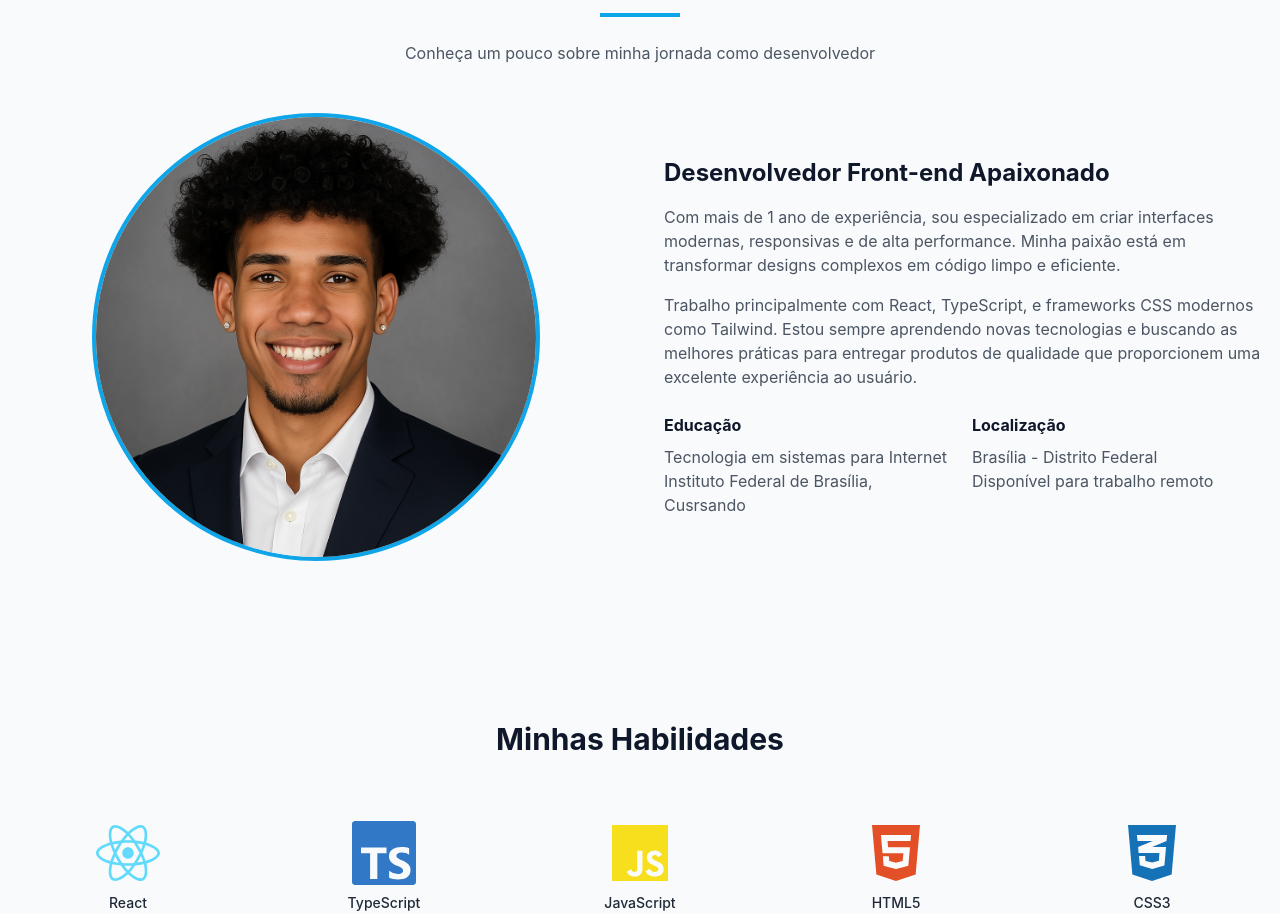
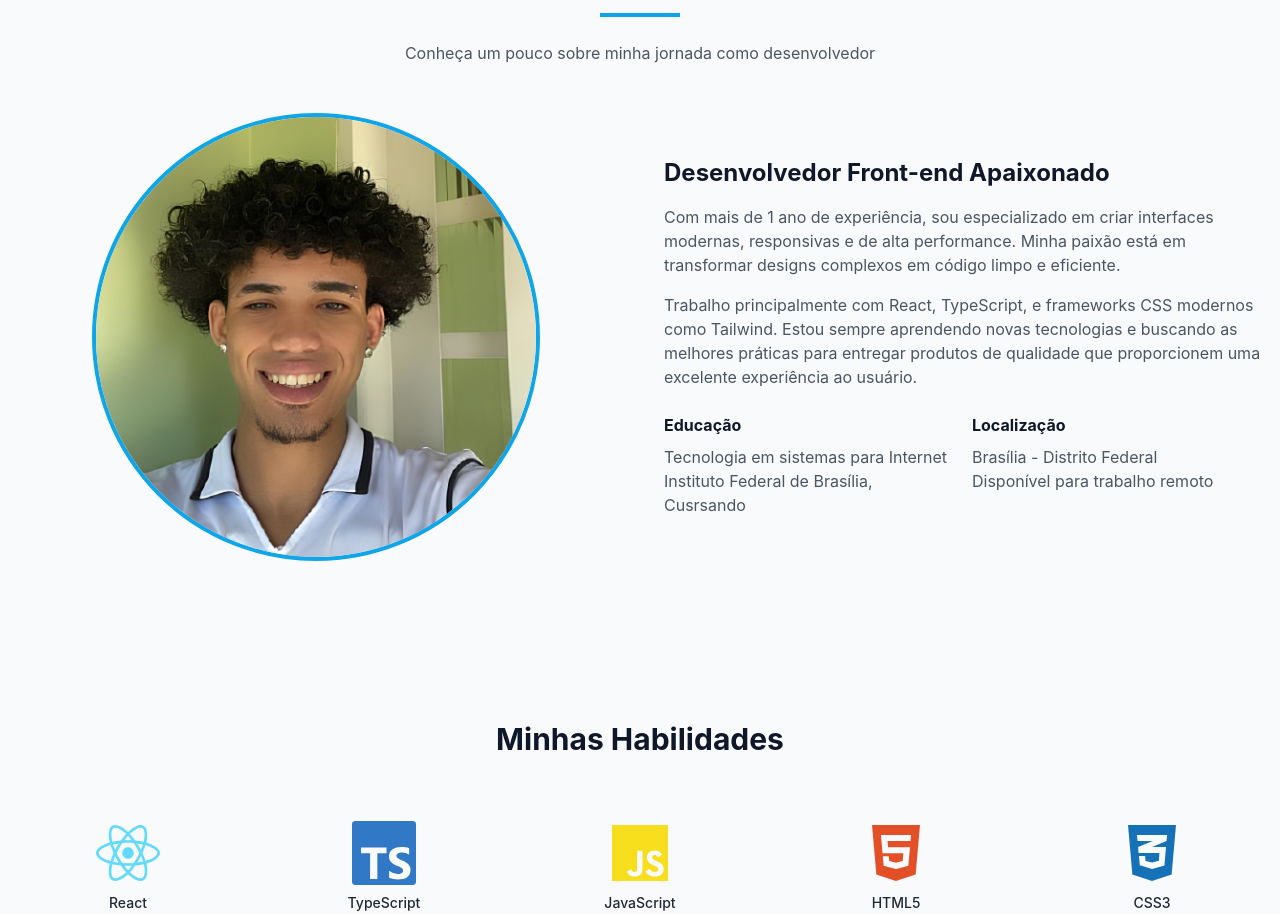
Before and after one commit to marcoscamarg0/meu-portfolio, a React (Vite) app: page / in a window 1280 px wide. Shown: the part 911-1825 px from the top of the page. Built offline with nearby package versions, Linux system fonts and the light colour scheme; the HTML template or start-up script is replaced by a standard one.

Commit message:
Update About.jsx

```diff
--- a/src/components/About.jsx
+++ b/src/components/About.jsx
@@ -26,7 +26,7 @@ const About = () => {
           >
             <div className="aspect-square max-w-md mx-auto overflow-hidden rounded-full border-4 border-primary dark:border-blue-400">
               <img
-                src="src\assets\profile.png"
+                src="src/assets/8686.jpg"
                 alt="Minha foto de perfil"
                 className="w-full h-full object-cover"
                 onError={(e) => {
```
